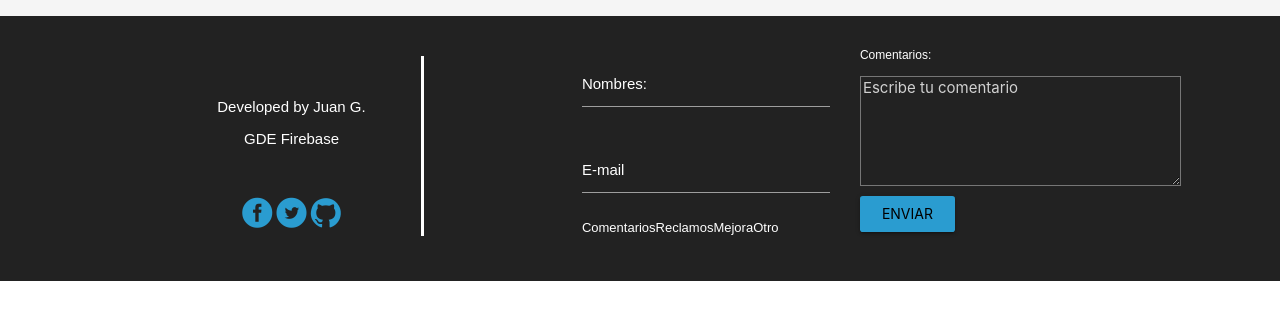
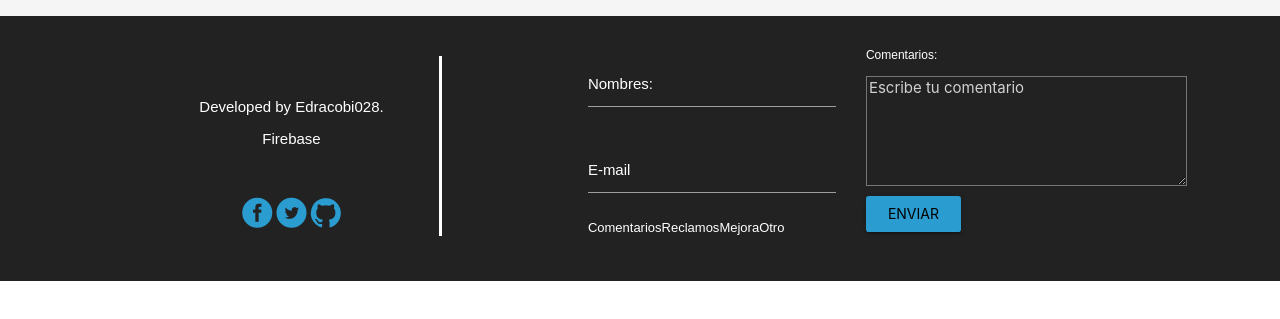
Before and after one commit to Edracobi028/blogeek-weberz, a website: page public/index.html in a window 1280 px wide. Shown: the part 375-694 px from the top of the page. Drawn offline with nearby package versions, Linux system fonts and the light colour scheme; a web font is replaced by a local one.

Commit message:
actualizar footer

```diff
--- a/public/index.html
+++ b/public/index.html
@@ -48,8 +48,8 @@
 
             <div class="redesSociales">
                 <!-- Esto es el footer -->
-                <p class="realizadopor"><strong>Developed by Juan G.</strong></p>
-                <p class="realizadoclase"><strong>GDE Firebase</strong></p>
+                <p class="realizadopor"><strong>Developed by Edracobi028.</strong></p>
+                <p class="realizadoclase"><strong>Firebase</strong></p>
                 <div class="logos-redes">
                     <a class="logo-facebook" target="_blank" href="https://www.facebook.com/jggomez84"></a>
                     <a class="logo-twitter" target="_blank" href="https://twitter.com/jggomezt"></a>
```
Also changed, not shown: 1 other file.
